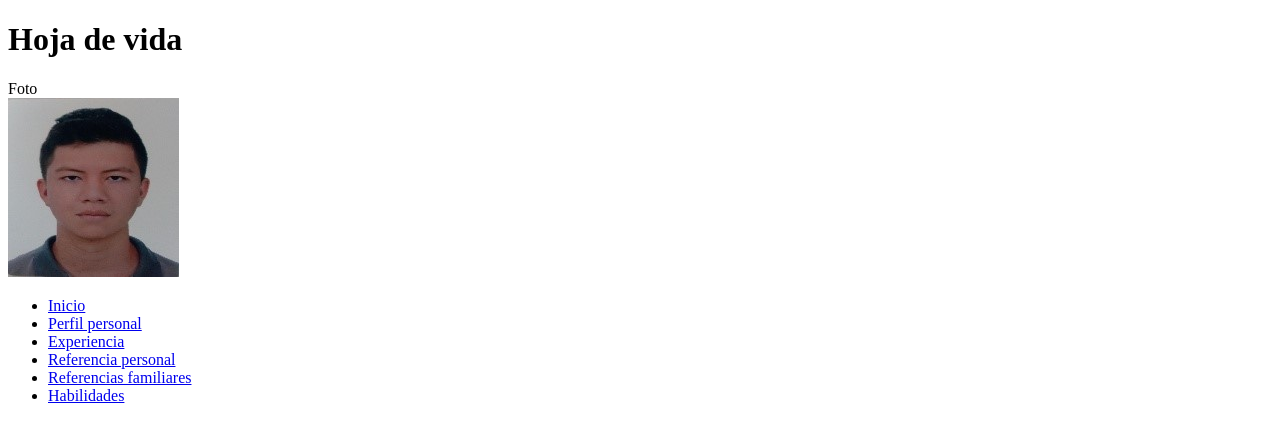
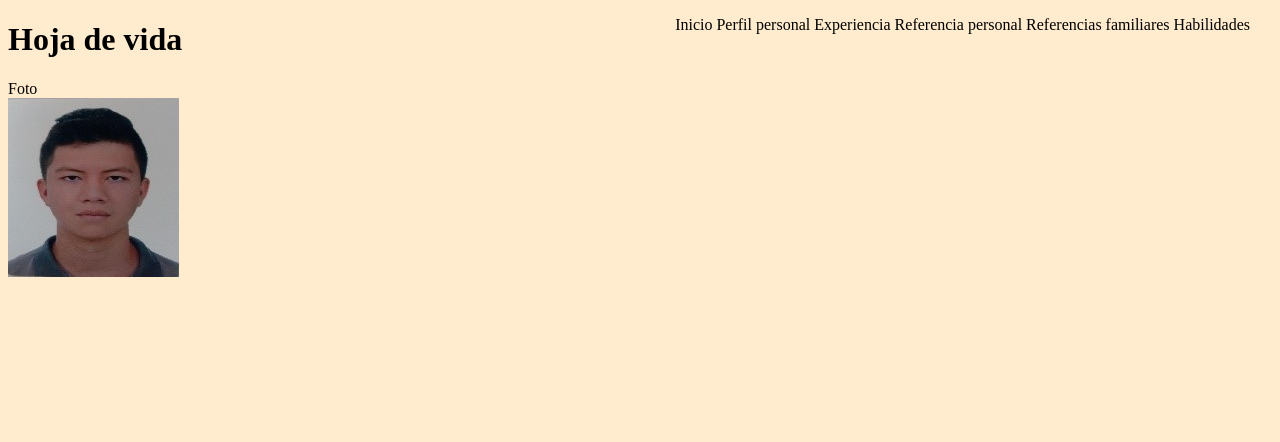
Before and after one commit to Julian1711/hojaj, a plain HTML site: page index.html in a window 1280 px wide. Drawn offline with Linux system fonts and the light colour scheme.

Commit message:
Add files via upload
agregando estilo al index o pagina de inicio

```diff
--- a/css/Estilohdv.css
+++ b/css/Estilohdv.css
@@ -0,0 +1,28 @@
+.opciones{
+    position: fixed;
+    top: 0;
+    right: 0;
+    margin-right: 30px;
+}
+
+.opciones ul li a{
+     list-style-type: none;
+     margin-right: 0;
+     padding: 0;
+}
+
+.opciones ul li{
+    display: inline;
+    margin: right 40px; ;
+}
+
+.opciones ul li a{
+    display: inline-block;
+    padding: 10px, 20px;
+    color: black;
+    text-decoration:none;
+}
+
+.otro{
+    background-color: blanchedalmond;
+}
--- a/index.html
+++ b/index.html
@@ -7,17 +7,17 @@
     <title>Inicio</title>
     <link rel="stylesheet" href="css/Estilohdv.css">
 </head>
-<body>
+<body class="otro">
     <header>
         <H1>Hoja de vida</H1>
+        <div>Foto</div>
+        <img class="box-2"src="Imagenes/Mi foto.jpg"/>
+
         <div>
-            <nav>
-                <div>Foto</div>
 
-                 <img class="box-2"src="Imagenes/Mi foto.jpg"/>
-
-                 <ul class="box-1">
-                    <li><a href="../Hoja de vida/">Inicio</a></li>
+            <nav class="opciones">
+                 <ul >
+                    <li><a href="../Hoja_de_vida/index.html">Inicio</a></li>
                     <li><a href="Paginas_hoja_de_vida/Perfil_personal.html">Perfil personal</a></li>
                     <li><a href="Paginas_hoja_de_vida/Experiencia.html">Experiencia</a></li>
                     <li><a href="Paginas_hoja_de_vida/Referencias_personales.html">Referencia personal</a></li>
```
Also changed, not shown: Paginas_hoja_de_vida/Experiencia.html (+1 -0 lines), Paginas_hoja_de_vida/Habilidades.html (+8 -5 lines), Paginas_hoja_de_vida/Perfil_personal.html (+1 -0 lines), Paginas_hoja_de_vida/Referencias_familiares.html (+1 -4 lines), Paginas_hoja_de_vida/Referencias_personales.html (+1 -0 lines).
